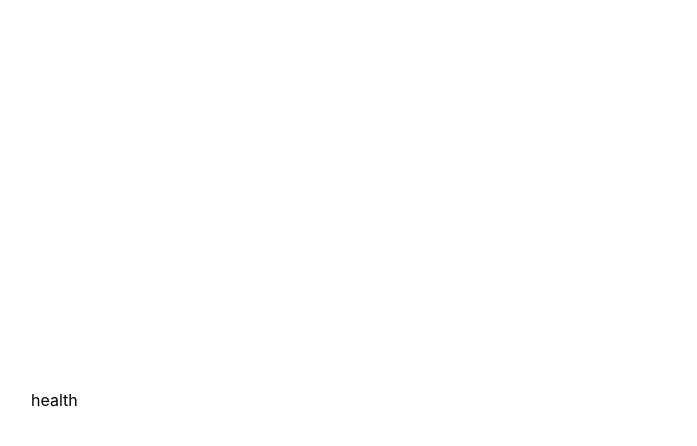
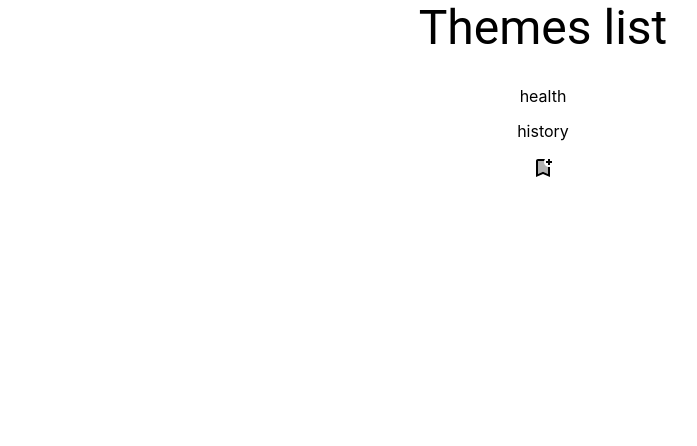
Before and after one commit to prostokolya94/study-assistant, a React (Create React App) app: page / in a window 1280 px wide. Shown: the top 446 px of the page, without its empty margins (97-794 px from the left). Built offline with nearby package versions, Linux system fonts and the light colour scheme.

Commit message:
добавил стор, добавление темы

```diff
--- a/package.json
+++ b/package.json
@@ -3,6 +3,10 @@
   "version": "0.1.0",
   "private": true,
   "dependencies": {
+    "@emotion/react": "^11.10.5",
+    "@emotion/styled": "^11.10.5",
+    "@mui/icons-material": "^5.11.0",
+    "@mui/material": "^5.11.0",
     "@testing-library/jest-dom": "^5.14.1",
     "@testing-library/react": "^13.0.0",
     "@testing-library/user-event": "^13.2.1",
--- a/src/App.tsx
+++ b/src/App.tsx
@@ -1,18 +1,39 @@
-import React from "react";
+import React, { useState } from "react";
 import ThemeList from "./components/themesList/ThemesList";
+import BookmarkAddTwoToneIcon from "@mui/icons-material/BookmarkAddTwoTone";
+import { Typography } from "@mui/material";
+import AddTheme from "./components/addComponent/AddTheme";
 
 const style = {
   appWrapper: {
     display: "flex",
     width: "100vw",
     height: "100vh",
+    flexDirection: "column",
+    alignItems: "center",
+    gap: "15px",
   } as React.CSSProperties,
 };
 
 function App() {
+  const [isAddActive, setIsAddActive] = useState<boolean>(false);
+
+  function handlerAddClicked() {
+    setIsAddActive((prev) => !prev);
+  }
+
   return (
     <div style={style.appWrapper}>
+      <Typography variant="h3">Themes list</Typography>
       <ThemeList />
+      {isAddActive ? (
+        <AddTheme close={handlerAddClicked} />
+      ) : (
+        <BookmarkAddTwoToneIcon
+          onClick={handlerAddClicked}
+          sx={{ cursor: "pointer" }}
+        />
+      )}
     </div>
   );
 }
--- /dev/null
+++ b/src/components/addComponent/AddTheme.tsx
@@ -0,0 +1,44 @@
+import { TextField } from "@mui/material";
+import CheckTwoToneIcon from "@mui/icons-material/CheckTwoTone";
+import BackspaceTwoToneIcon from "@mui/icons-material/BackspaceTwoTone";
+import React, { FC, useState } from "react";
+import ThemesStore from "../../store/ThemesStore";
+
+interface IAddTheme {
+  close: () => void;
+}
+
+const AddTheme: FC<IAddTheme> = ({ close }) => {
+  const [currentTitle, setCurrentTitle] = useState<string>("");
+
+  function handleChangeCurrentTitle(
+    event: React.ChangeEvent<HTMLTextAreaElement | HTMLInputElement>
+  ) {
+    setCurrentTitle(event.target.value);
+  }
+
+  function handleSaveClick() {
+    ThemesStore.addTheme(currentTitle);
+    setCurrentTitle("");
+    close();
+  }
+  return (
+    <>
+      <TextField
+        value={currentTitle}
+        placeholder="please enter the title"
+        onChange={handleChangeCurrentTitle}
+      />
+      {currentTitle.length > 0 ? (
+        <CheckTwoToneIcon
+          onClick={handleSaveClick}
+          sx={{ cursor: "pointer" }}
+        />
+      ) : (
+        <BackspaceTwoToneIcon onClick={close} sx={{ cursor: "pointer" }} />
+      )}
+    </>
+  );
+};
+
+export default AddTheme;
--- /dev/null
+++ b/src/components/booksList/BookItem.tsx
@@ -0,0 +1,23 @@
+import React, { FC } from "react";
+import { BookStatus } from "../../types/types";
+import getBooksStatus from "../../utils/utils";
+
+interface IBookItem {
+  title: string;
+  type: string;
+  length: number;
+  status: BookStatus;
+}
+
+const BookItem: FC<IBookItem> = (props) => {
+  return (
+    <div>
+      {props.title}
+      {props.type}
+      {props.length}
+      {getBooksStatus(props.status)}
+    </div>
+  );
+};
+
+export default BookItem;
--- a/src/components/themesList/ThemeItem.tsx
+++ b/src/components/themesList/ThemeItem.tsx
@@ -1,10 +1,15 @@
-import React, { FC } from "react";
+import React, { FC, useState } from "react";
 import { Themes } from "../../types/types";
+import BookItem from "../booksList/BookItem";
 
 const style = {
   item: {
     width: "80%",
     display: "flex",
+    flexDirection: "column",
+    alignItems: "center",
+    justifyContent: "start",
+    cursor: "pointer",
   } as React.CSSProperties,
 };
 
@@ -13,7 +18,28 @@ interface IThemeItem {
 }
 
 const ThemeItem: FC<IThemeItem> = ({ theme }) => {
-  return <div style={style.item}>{theme.title}</div>;
+  const [isBooksShow, setIsBooksShow] = useState<boolean>(false);
+
+  function handlerThemeOpen() {
+    setIsBooksShow((prev) => !prev);
+  }
+
+  return (
+    <>
+      <div style={style.item} onClick={handlerThemeOpen}>
+        {theme.title}
+      </div>
+      {isBooksShow &&
+        theme.content.map((el) => (
+          <BookItem
+            length={el.length}
+            status={el.status}
+            title={el.title}
+            type={el.type}
+          />
+        ))}
+    </>
+  );
 };
 
 export default ThemeItem;
--- a/src/components/themesList/ThemesList.tsx
+++ b/src/components/themesList/ThemesList.tsx
@@ -1,35 +1,24 @@
 import React from "react";
+import ThemesStore from "../../store/ThemesStore";
 import { BookStatus, Themes } from "../../types/types";
 import ThemeItem from "./ThemeItem";
 
 const style = {
   container: {
+    marginTop: "15px",
     display: "flex",
     flexDirection: "column",
     alignItems: "center",
-    justifyContent: "center",
+    justifyContent: "start",
     gap: "15px",
     width: "100%",
   } as React.CSSProperties,
 };
 
-const themes: Themes[] = [
-  {
-    title: "health",
-    content: [
-      {
-        title: "a book",
-        length: 300,
-        status: BookStatus.IN_PROGRESS,
-        type: "studybook",
-      },
-    ],
-  },
-];
 function ThemeList() {
   return (
     <div style={style.container}>
-      {themes.map((el) => (
+      {ThemesStore.themes.map((el) => (
         <ThemeItem theme={el} />
       ))}
     </div>
--- /dev/null
+++ b/src/store/ThemesStore.ts
@@ -0,0 +1,103 @@
+import { makeAutoObservable } from "mobx";
+import { BookStatus, Themes } from "../types/types";
+
+const item = localStorage.getItem("themes")!;
+let localItem: any;
+if (item !== undefined) {
+  localItem = JSON.parse(item);
+} else {
+  localItem = JSON.parse("");
+}
+
+class ThemesStore {
+  themes: Themes[] = [
+    {
+      id: 0,
+      title: "health",
+      content: [
+        {
+          id: 1,
+          title: "a book",
+          length: 300,
+          status: BookStatus.IN_PROGRESS,
+          type: "studybook",
+        },
+      ],
+    },
+    {
+      title: "history",
+      id: 2,
+      content: [
+        {
+          id: 3,
+          title: "a history book",
+          length: 410,
+          status: BookStatus.IN_PROGRESS,
+          type: "nonfiction",
+        },
+        {
+          id: 4,
+          title: "same history book",
+          length: 250,
+          status: BookStatus.BOUGHT,
+          type: "nonfiction",
+        },
+      ],
+    },
+  ];
+
+  constructor() {
+    makeAutoObservable(this);
+    if (localItem) {
+      this.themes = localItem;
+    }
+    localStorage.setItem("themes", JSON.stringify(this.themes));
+  }
+
+  addTheme(title: string) {
+    // this.filterAll();
+    let newTheme: Themes = {
+      id: Date.now(),
+      content: [],
+      title: title,
+    };
+    if (newTheme.title.length > 0) {
+      this.themes = this.themes.concat(newTheme);
+    }
+    localStorage.setItem("themes", JSON.stringify(this.themes));
+    localItem = JSON.parse(localStorage.getItem("themes")!);
+  }
+
+  //   removeTodo(id: number) {
+  //     this.filterAll();
+  //     this.themes = this.themes.filter((todo) => todo.id !== id);
+  //     localStorage.setItem("todos", JSON.stringify(this.themes));
+  //     localItem = JSON.parse(localStorage.getItem("todos")!);
+  //   }
+
+  //   completeTodo(id: number) {
+  //     this.themes = this.themes.map((todo) =>
+  //       todo.id === id ? { ...todo, completed: !todo.completed } : todo
+  //     );
+  //     localStorage.setItem("todos", JSON.stringify(this.themes));
+  //     localItem = JSON.parse(localStorage.getItem("todos")!);
+  //   }
+
+  //   filterCompleted() {
+  //     this.themes = localItem;
+  //     this.themes = this.themes.filter((el) => el.completed === true);
+  //     localItem = JSON.parse(localStorage.getItem("todos")!);
+  //   }
+  //   filterActive() {
+  //     this.themes = localItem;
+  //     this.themes = this.themes.filter((el) => el.completed === false);
+  //     localItem = JSON.parse(localStorage.getItem("todos")!);
+  //   }
+
+  //   filterAll() {
+  //     this.themes = localItem;
+  //     localItem = JSON.parse(localStorage.getItem("todos")!);
+  //   }
+}
+
+export default new ThemesStore();
--- a/src/types/types.ts
+++ b/src/types/types.ts
@@ -1,9 +1,11 @@
 export type Themes = {
+  id: number;
   title: string;
   content: Book[];
 };
 
 export type Book = {
+  id: number;
   title: string;
   type: string;
   length: number;
--- /dev/null
+++ b/src/utils/utils.ts
@@ -0,0 +1,15 @@
+import { BookStatus } from "../types/types";
+
+export default function getBooksStatus(id: BookStatus) {
+  if (id === BookStatus.NEED_TO_BUY) {
+    return "need to buy";
+  } else if (id === BookStatus.BOUGHT) {
+    return "bought";
+  } else if (id === BookStatus.IN_PROGRESS) {
+    return "in progress";
+  } else if (id === BookStatus.FINISHED) {
+    return "finished";
+  } else {
+    return "notes";
+  }
+}
```
Also changed, not shown: 1 other file (tests, documents, lock files or other folders).
